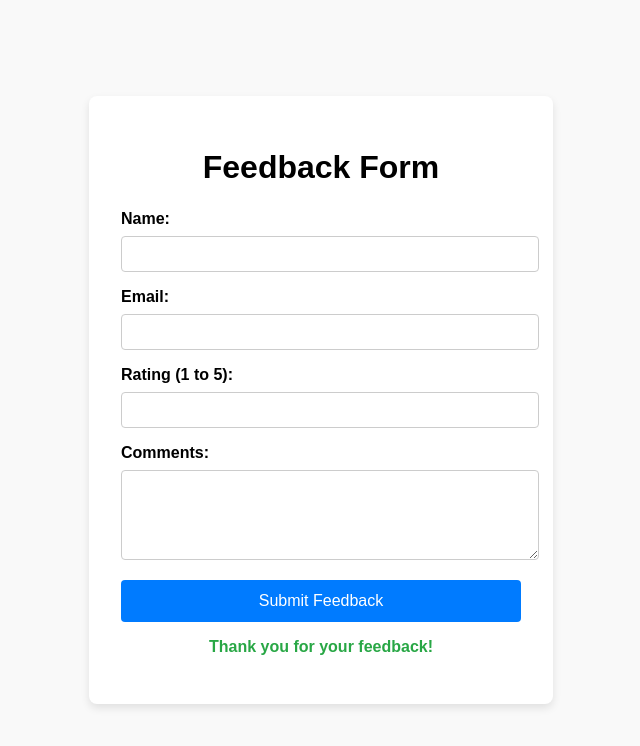
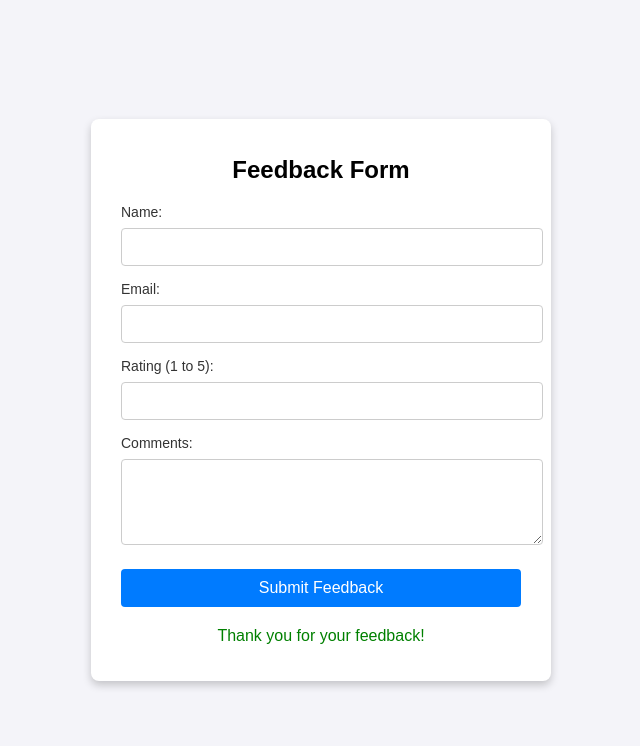
Before and after one commit to mahimnamehta/FeedBack_Assignment, a website built with webpack: page feedback.html in a window 1280 px wide. Both pictures are taken after typing "Sample", "name@example.com", "5", "Sample" into the empty fields and a click on the button "Submit Feedback". Shown: the whole page, without its empty margins (319-959 px from the left). Built offline with nearby package versions, Linux system fonts and the light colour scheme; files whose address does not match are found by name.

Commit message:
i added css to the feedback form

```diff
--- a/feedback.html
+++ b/feedback.html
@@ -3,8 +3,106 @@
 <head>
   <meta charset="UTF-8">
   <meta name="viewport" content="width=device-width, initial-scale=1.0">
-  <title>Feedback Page</title>
-  <link rel="stylesheet" href="./styles/styles.css">
+    <title>Feedback Form</title>
+    <style>
+        body {
+            font-family: Arial, sans-serif;
+            background-color: #f4f4f9;
+            margin: 0;
+            padding: 0;
+            display: flex;
+            justify-content: center;
+            align-items: center;
+            height: 100vh;
+        }
+
+        .feedback-container {
+            background: #fff;
+            padding: 20px 30px;
+            border-radius: 8px;
+            box-shadow: 0 4px 8px rgba(0, 0, 0, 0.2);
+            width: 100%;
+            max-width: 400px;
+        }
+
+        h1 {
+            font-size: 24px;
+            margin-bottom: 20px;
+            text-align: center;
+        }
+
+        label {
+            display: block;
+            margin-top: 15px;
+            font-size: 14px;
+            color: #333;
+        }
+
+        input, textarea, button {
+            width: 100%;
+            margin-top: 8px;
+            padding: 10px;
+            border: 1px solid #ccc;
+            border-radius: 4px;
+            font-size: 14px;
+        }
+
+        button {
+            background-color: #007bff;
+            color: #fff;
+            border: none;
+            cursor: pointer;
+            font-size: 16px;
+            margin-top: 20px;
+        }
+
+        button:hover {
+            background-color: #0056b3;
+        }
+
+        .star-rating {
+            display: flex;
+            flex-direction: row-reverse;
+            justify-content: center;
+            margin-top: 10px;
+        }
+
+        .star-rating input[type="radio"] {
+            display: none;
+        }
+
+        .star-rating label {
+            font-size: 30px;
+            color: #ccc;
+            cursor: pointer;
+            margin: 0 5px;
+        }
+
+        .star-rating label:before {
+            content: "★";
+        }
+
+        .star-rating input:checked ~ label {
+            color: #ffca28;
+        }
+
+        .star-rating input:checked + label:hover,
+        .star-rating input:not(:checked) + label:hover,
+        .star-rating input:not(:checked) + label:hover ~ label {
+            color: #ffc107;
+        }
+
+        .hidden {
+            display: none;
+        }
+
+        #thankYouMessage {
+            color: green;
+            font-size: 16px;
+            margin-top: 20px;
+            text-align: center;
+        }
+    </style>
 </head>
 <body>
   <div class="feedback-container">
```
